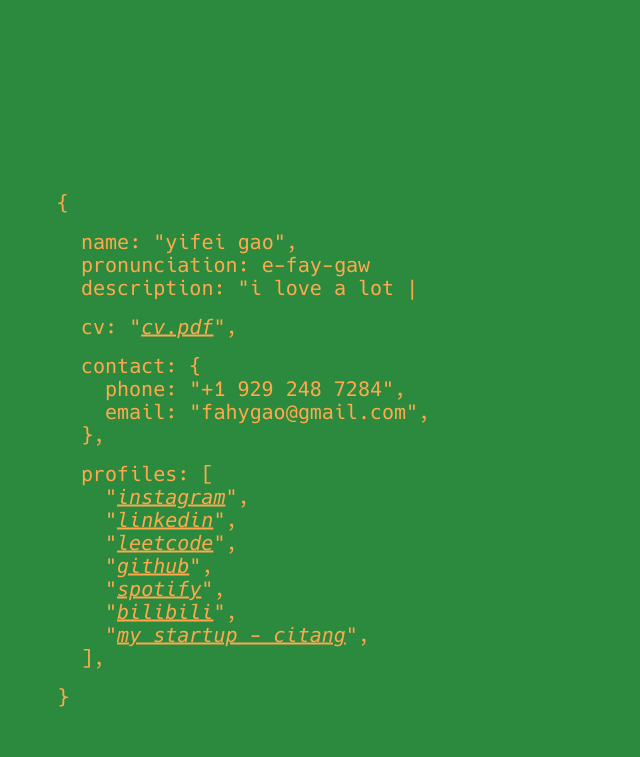
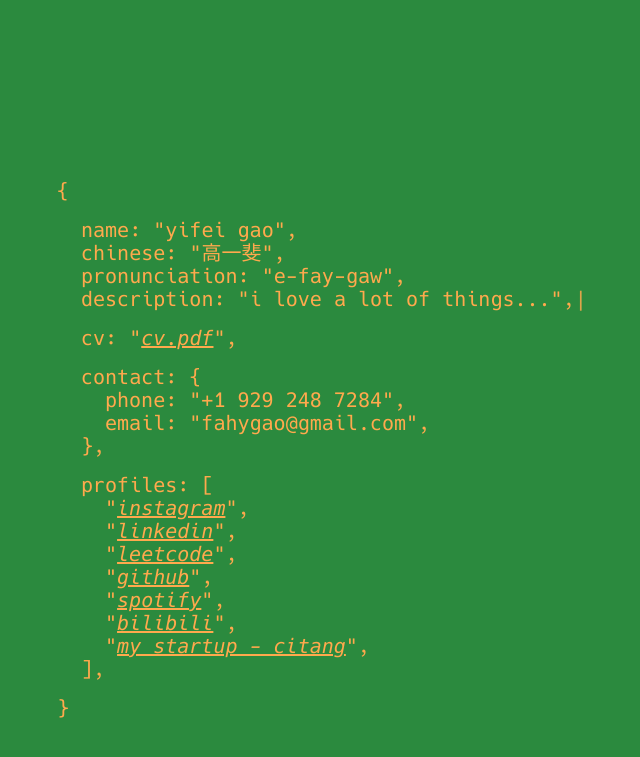
Before and after one commit to fahygao/fahygao.github.io, a Jekyll site: the page built from index.md, in a window 1280 px wide. Shown: the top 757 px of the page, without its empty margins (199-839 px from the left). Built offline with Jekyll 4.4.1, drawn with Linux system fonts in a browser that asks for light colours.

Commit message:
add chinese name

```diff
--- a/_config.yml
+++ b/_config.yml
@@ -9,14 +9,16 @@
 # can be declared either as a single string or as a string array/hash
 json:
   name: Yifei Gao
-  chinese character: 高一斐
+  chinese: 高一斐
   pronunciation: E-fay-Gaw
   english name: Fahy
   description:
     - Hello!
-    - Welcome to my personal website
+    - Welcome!
     - I love a lot of things...
-    - Hope you find something interesting here!
+    - Math, nature, music
+    - People, Rollerskating,
+    - AI, Elon Musk, Ella❤️
   cv: assets/cv.pdf
   contact:
     phone: +1 929 248 7284
--- a/_layouts/home.html
+++ b/_layouts/home.html
@@ -17,12 +17,12 @@
       {% endfor %}
     </div>
     {% if site.json.chinese %}
-    {% assign chi = site.json.chinese | split: "/" | slice: -1 %}
-    <p><span class="key">chinese</span>{{ chi }}</p>
+    {% assign chi = site.json.chinese %}
+    <p><span class="key">chinese</span><span class="attr">{{ chi }}</span></p>
     {% endif %}
     {% if site.json.pronunciation %}
-    {% assign pronunciation = site.json.pronunciation | split: "/" | slice: -1 %}
-    <p><span class="key">pronunciation</span>{{ pronunciation }}</p>
+    {% assign pronunciation = site.json.pronunciation %}
+    <p><span class="key">pronunciation</span><span class="attr">{{ pronunciation }}</span></p>
     {% endif %}
     <p><span class="key">description</span>{% include typed.html %}</p>
     {% else %}
```
